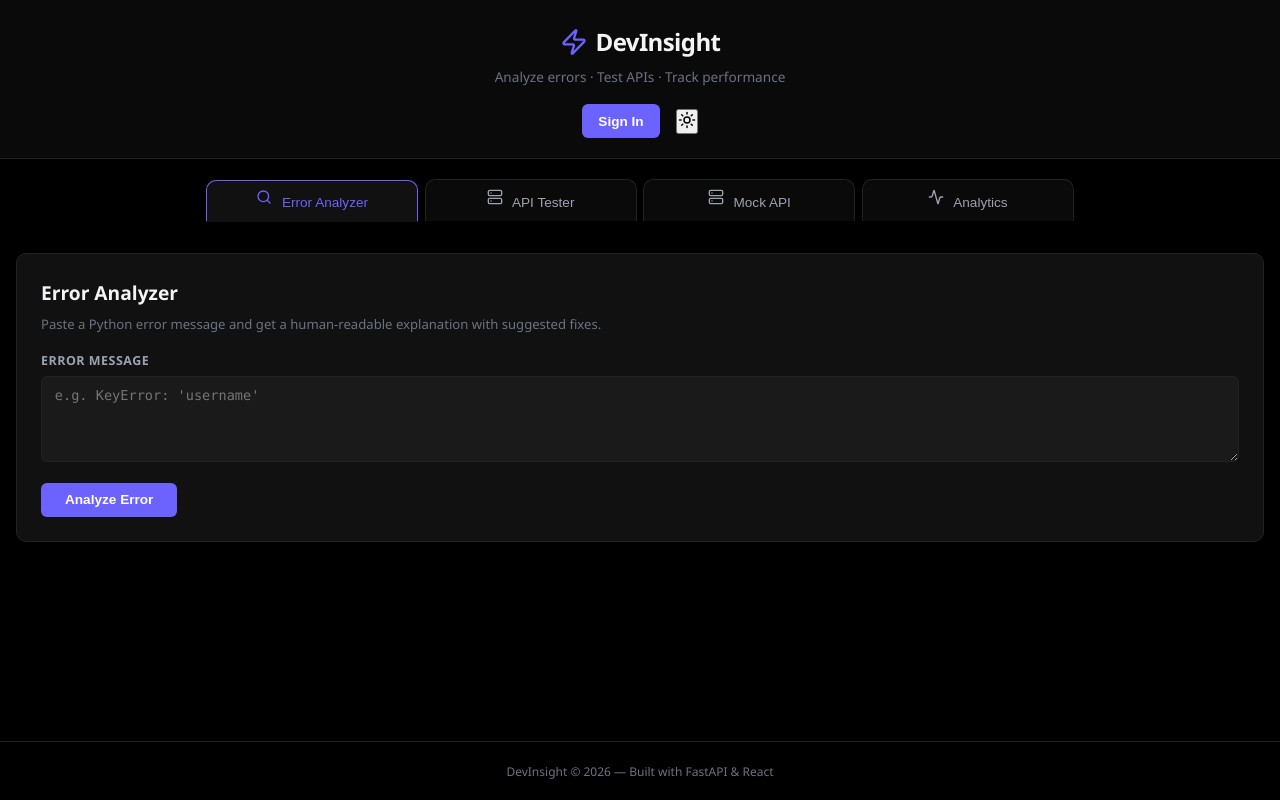
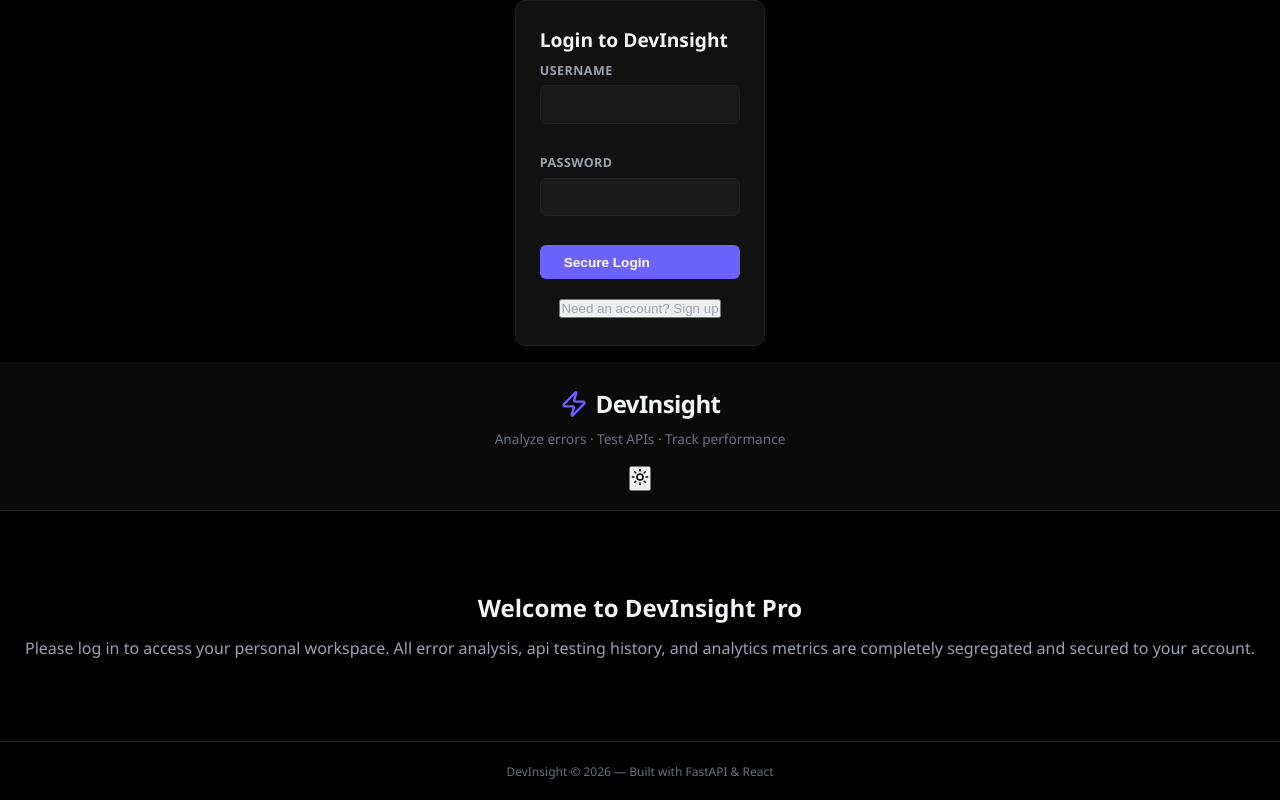
Before and after one commit to Tarnishedvector/dev_insight, a React app in the folder frontend/: page / in a window 1280 px wide. Built offline with nearby package versions, Linux system fonts and the light colour scheme; the HTML template or start-up script is replaced by a standard one.

Commit message:
feat: Enforce user authentication and segregate analytics dashboard per user

```diff
--- a/frontend/src/App.jsx
+++ b/frontend/src/App.jsx
@@ -533,11 +533,11 @@ function AuthModal({ onClose, onLogin }) {
           </button>
         </form>
         <div className="mt-4 text-center text-sm">
-          <button className="text-secondary hover:text-white transition-colors" onClick={() => setIsLogin(!isLogin)}>
+          <button className="text-secondary hover:text-white transition-colors" onClick={() => setIsLogin(!isLogin)} type="button">
             {isLogin ? "Need an account? Sign up" : "Already have an account? Login"}
           </button>
         </div>
-        <button className="absolute top-4 right-4 text-secondary hover:text-white" onClick={onClose}>✕</button>
+        {onClose && <button className="absolute top-4 right-4 text-secondary hover:text-white" onClick={onClose} type="button">✕</button>}
       </div>
     </div>
   );
@@ -605,7 +605,7 @@ export default function App() {
 
   return (
     <div className="min-h-screen flex flex-col items-center w-full">
-      {showAuth && <AuthModal onClose={() => setShowAuth(false)} onLogin={handleLogin} />}
+      {(!user || showAuth) && <AuthModal onClose={user ? () => setShowAuth(false) : null} onLogin={handleLogin} />}
 
       <header id="app-header" className="w-full">
         <div className="header-inner flex flex-col md:flex-row justify-between items-center w-full max-w-5xl mx-auto px-4 py-3">
@@ -625,16 +625,14 @@ export default function App() {
                   Log Out
                 </button>
               </div>
-            ) : (
-              <button onClick={() => setShowAuth(true)} className="primary-btn text-sm px-4 py-1.5 min-h-[32px]">
-                Sign In
-              </button>
-            )}
+            ) : null}
             <ThemeToggle />
           </div>
         </div>
       </header>
 
+      {user ? (
+        <>
           <nav id="main-nav" className="w-full flex justify-center mt-5 mb-0 px-4">
             <button
               className={`nav-btn ${tab === 'error-analyzer' ? 'active' : ''}`}
@@ -668,6 +666,13 @@ export default function App() {
             {tab === 'mock-api' && <MockApiBuilder />}
             {tab === 'analytics' && <Analytics />}
           </main>
+        </>
+      ) : (
+        <main className="flex-1 w-full max-w-5xl px-4 flex flex-col items-center justify-center opacity-70">
+           <h2 className="text-2xl font-bold mb-3">Welcome to DevInsight Pro</h2>
+           <p className="text-secondary max-w-md text-center">Please log in to access your personal workspace. All error analysis, api testing history, and analytics metrics are completely segregated and secured to your account.</p>
+        </main>
+      )}
 
       <footer id="app-footer" className="w-full">
         <p>DevInsight &copy; 2026 — Built with FastAPI & React</p>
```
Also changed, not shown: 2 other files (tests, documents, lock files or other folders). Lines whose indentation alone changed are shown as unchanged.
